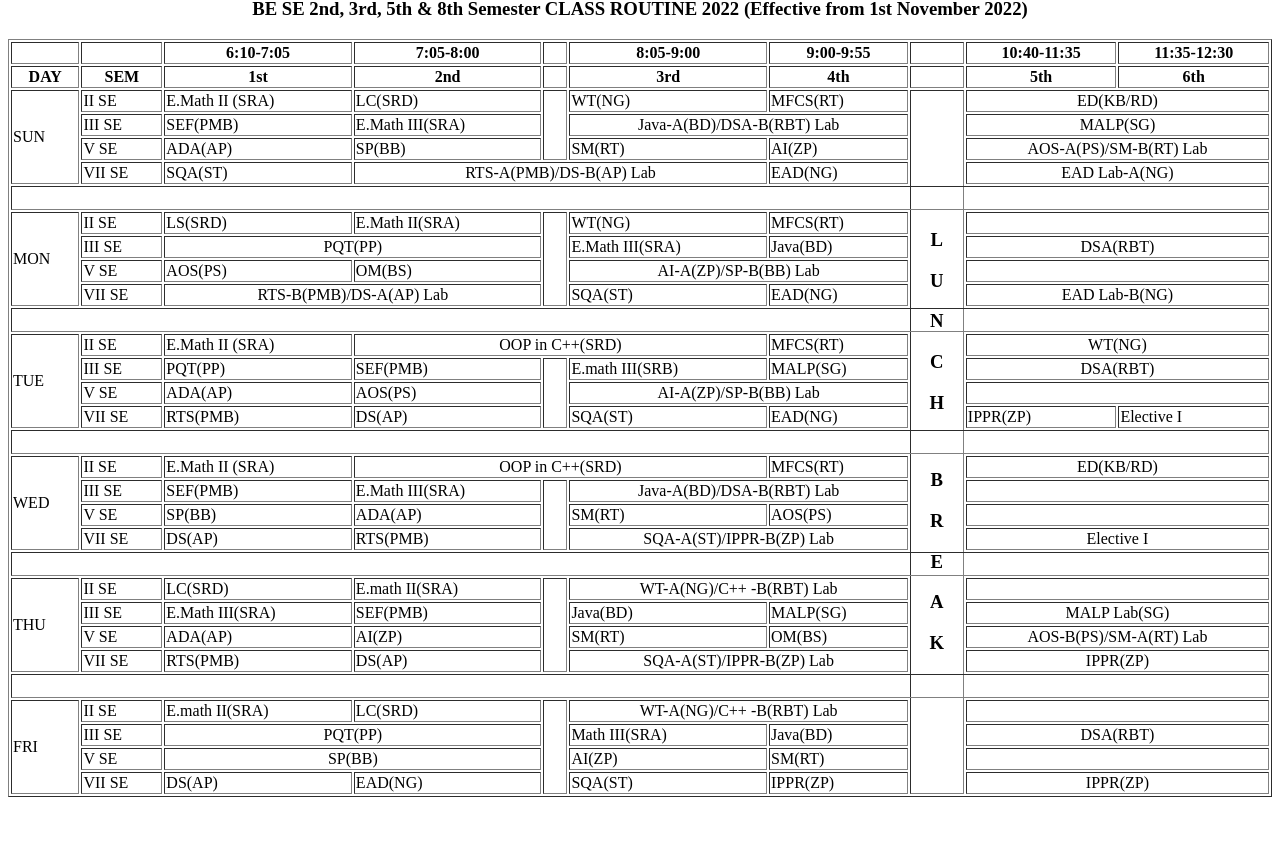
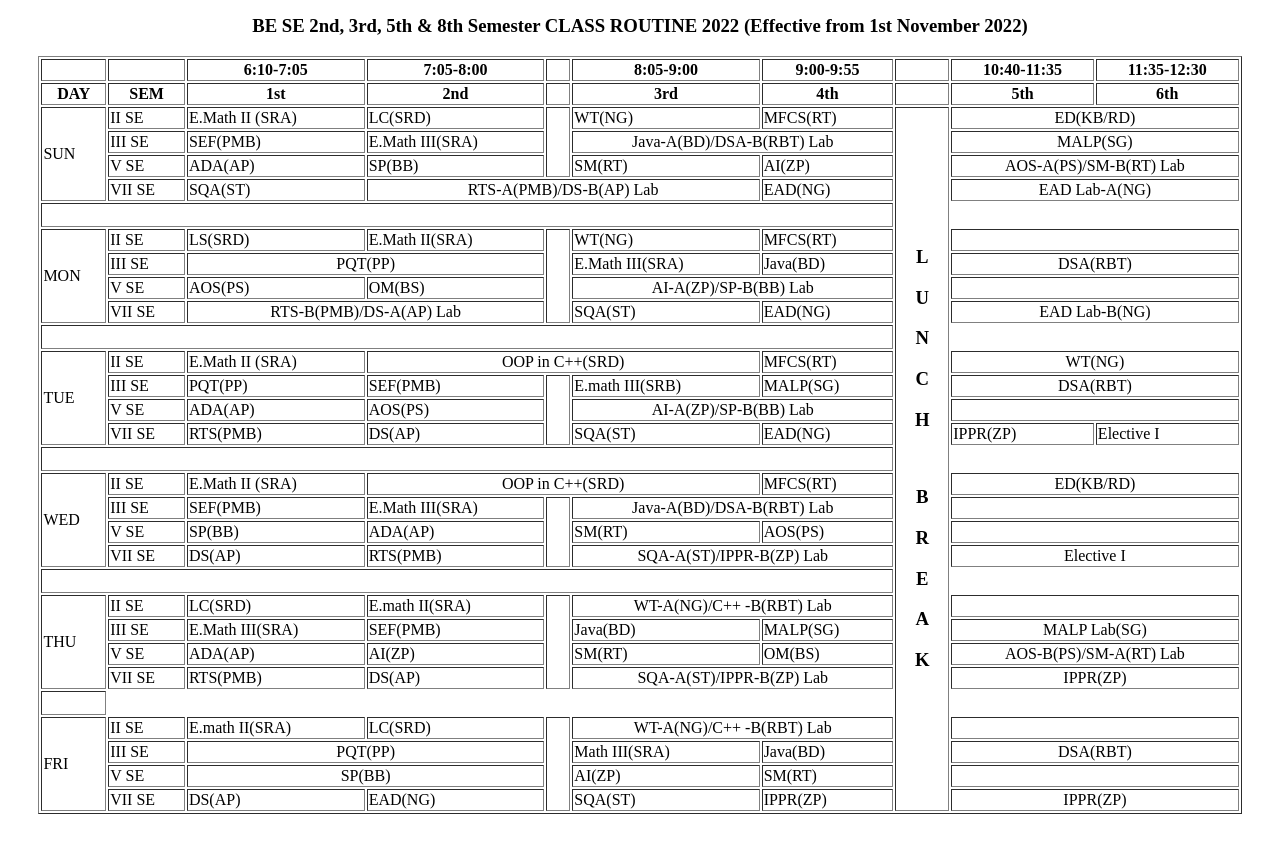
Before and after one commit to geekybishwas/WT, a plain HTML site: page Assignments/Assignment 1/index.html in a window 1280 px wide. Shown: the part 82-934 px from the top of the page. Before the commit the page ends 887 px from the top, so only its background shows below. Drawn offline with Linux system fonts and the light colour scheme.

Commit message:
routine committed

```diff
--- a/Assignments/Assignment 1/index.html
+++ b/Assignments/Assignment 1/index.html
@@ -7,6 +7,10 @@
     <meta name="viewport" content="width=device-width, initial-scale=1.0">
     <title>Routine</title>
     <style>
+        body {
+            margin: 3%;
+        }
+
         h3 {
             text-align: center;
         }
@@ -91,7 +95,7 @@
                 <td colspan="2" style="text-align:center;">EAD Lab-A(NG)</td>
             </tr>
             <tr>
-                <td colspan="10" height="20px"></td>
+                <td colspan="7" height="20px"></td>
             </tr>
             <tr>
                 <td rowspan="4">MON</td>
@@ -126,7 +130,7 @@
                 <td colspan="2" style="text-align:center;">EAD Lab-B(NG)</td>
             </tr>
             <tr>
-                <td colspan="10" height="20px"></td>
+                <td colspan="7" height="20px"></td>
             </tr>
             <tr>
                 <td rowspan="4">TUE</td>
@@ -163,7 +167,7 @@
                 <td>Elective I</td>
             </tr>
             <tr>
-                <td colspan="10" height="20px"></td>
+                <td colspan="7" height="20px"></td>
             </tr>
             <tr>
                 <td rowspan="4">WED</td>
@@ -198,7 +202,7 @@
                 <td colspan="2" style="text-align: center;">Elective I</td>
             </tr>
             <tr>
-                <td colspan="10" height="20px"></td>
+                <td colspan="7" height="20px"></td>
             </tr>
             <tr>
                 <td rowspan="4">THU</td>
@@ -234,7 +238,7 @@
                 <td colspan="2" style="text-align: center;">IPPR(ZP)</td>
             </tr>
             <tr>
-                <td colspan="10" height="20px"></td>
+                <td colspan="" height="20px"></td>
             </tr>
             <tr>
                 <td rowspan="4">FRI</td>
```
